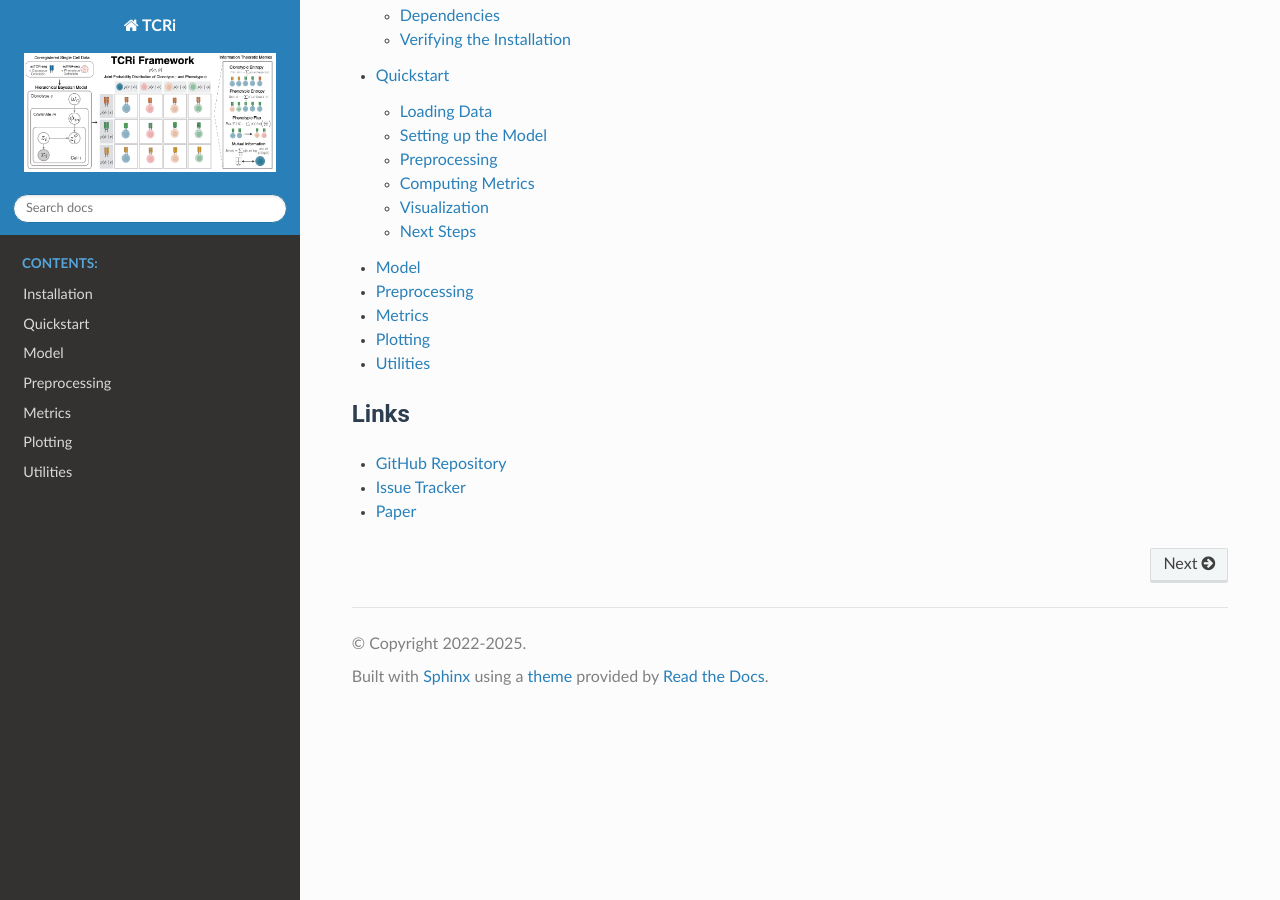
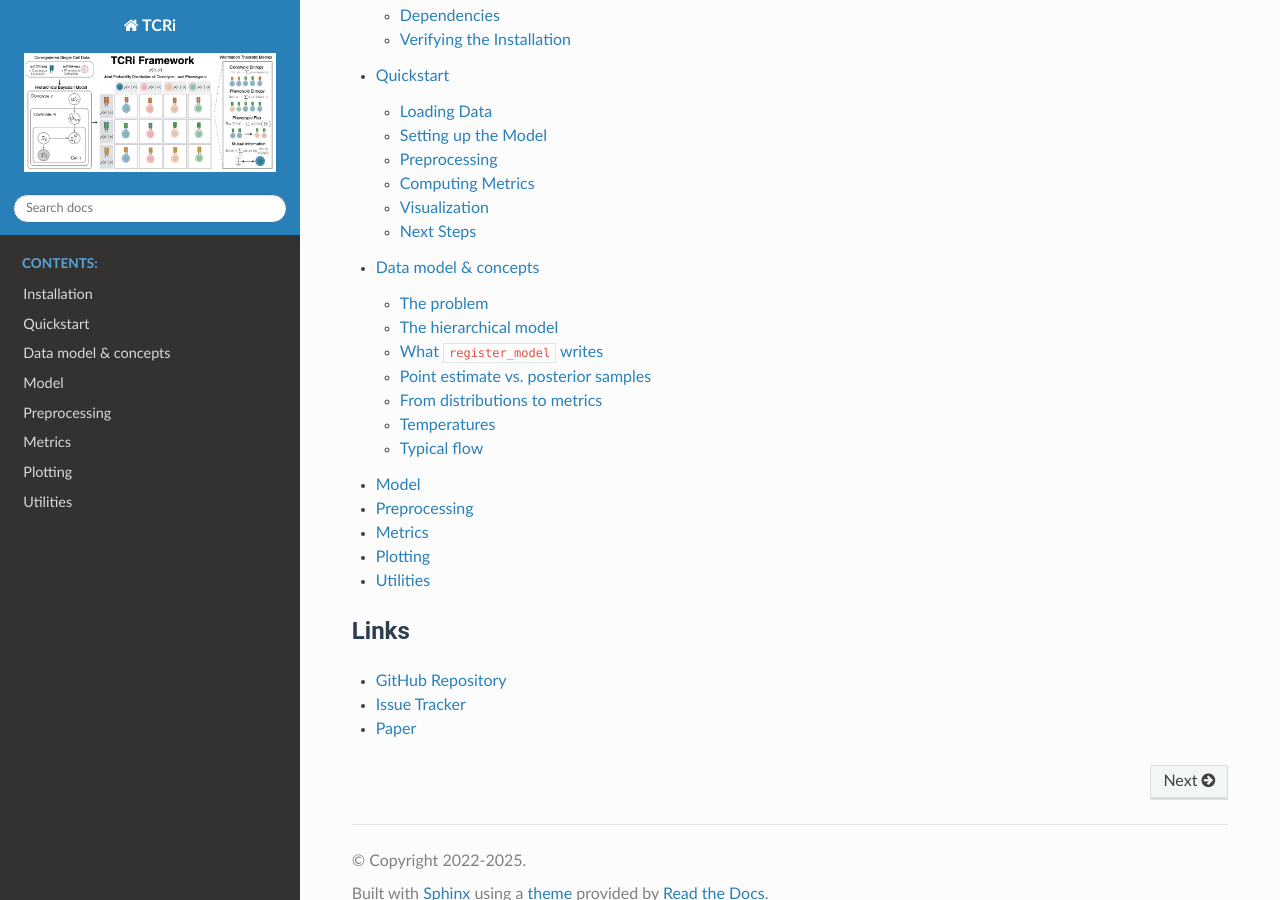
Before and after one commit to nceglia/tcri, a Sphinx documentation site: the page built from docs/index.md, in a window 1280 px wide and 900 px high, scrolled down 1373 px. Built offline with Sphinx 7.4.7 and the Read the Docs theme 3.1.0, drawn with Linux system fonts in a browser that asks for light colours; part of the change alters nothing that is shown.

Commit message:
docs: add conceptual data-model overview (D2)
New docs/concepts/data-model.md — the end-to-end mental model for TCRi:
the hierarchical generative model (clonotype prior p_c -> local p_ct per
clone x covariate -> per-cell phenotype = classifier logits + log prior),
the objects register_model writes to .uns/.obsm/.obs (with shapes), the
ct_to_c / ct_to_cov / ct_array indexing, point-estimate vs posterior
sampling, how the joint distribution feeds the entropy/MI/flux metrics,
and the three temperatures.

- index.md: add concepts/data-model to the toctree (after quickstart).
- conf.py: enable MyST dollarmath so $...$ math renders.

Builds clean (0 warnings); cross-references resolve; math renders via mathjax.

Closes Notion D2.

Co-Authored-By: Claude Opus 4.8 <noreply@anthropic.com>

````diff
--- /dev/null
+++ b/docs/concepts/data-model.md
@@ -0,0 +1,152 @@
+# Data model & concepts
+
+This page is the end-to-end mental model for TCRi: the objects it learns, where
+they live on your `AnnData`, and how the hierarchical model connects gene
+expression, clonotypes, and phenotypes. Read it once before the API reference and
+the rest will make sense.
+
+## The problem
+
+TCRi works on **paired single-cell data**: every cell has both a gene-expression
+profile and a TCR **clonotype** label, and belongs to a **covariate** group
+(e.g. timepoint, response status). The questions it answers are *distributional*:
+for a given clonotype, what is its distribution over **phenotypes**, and how does
+that distribution shift across covariates? From those distributions TCRi computes
+information-theoretic summaries (entropies, mutual information, flux).
+
+Three index sets recur throughout:
+
+| Symbol | Meaning | Example |
+|--------|---------|---------|
+| $c$ | clonotype | a TCR clone |
+| $m$ | covariate value | `T1`, `T2` |
+| $\phi$ | phenotype | `A`, `B`, `C` |
+
+A **`ct` pair** is a specific $(c, m)$ combination — clonotype $c$ observed at
+covariate $m$. Every cell maps to exactly one `ct` pair.
+
+## The hierarchical model
+
+`TCRIModel` is a two-level Bayesian model fit with Pyro on top of an scVI-style
+variational autoencoder. The generative story:
+
+1. **Clonotype prior $p_c$.** Each clonotype draws a distribution over phenotypes
+   from a mixture-Dirichlet prior: $p_c \sim \text{MixtureDirichlet}(\cdot)$,
+   shape `(n_clonotypes, P)`. This is the *top* of the hierarchy — what a clone
+   looks like overall.
+2. **Local distribution $p_{ct}$.** For each `ct` pair, a covariate-specific
+   distribution is drawn, anchored to its clone's prior:
+   $p_{ct} \sim \text{Dirichlet}(\texttt{local\_scale}\cdot p_{c[ct]})$. This lets
+   a clone's phenotype mix *shift per covariate* while staying tied to the clone
+   prior. `local_scale` controls how tightly: large → stay near the prior.
+3. **Latent $z$.** Each cell's expression $x$ is encoded to a latent $z$ under a
+   [VampPrior](https://arxiv.org/abs/1705.07120) mixture, and a ZINB decoder
+   reconstructs counts (the scVI-style expression model).
+4. **Per-cell phenotype.** A classifier maps $z$ to phenotype **logits**
+   (expression-based evidence). Combined additively with the log of the cell's
+   local prior $\log p_{ct}$, the **per-cell posterior** is
+   $\operatorname{softmax}(\text{logits} + \log p_{ct})$.
+
+So a cell's phenotype call fuses two sources: *what its expression looks like*
+(classifier logits) and *what its clone tends to be at this covariate*
+($p_{ct}$). The variational **guide** learns approximate posteriors
+$q(p_c)$ and $q(p_{ct})$; `TCRIModel`'s `get_p_ct()` returns the posterior-mean
+$p_{ct}$.
+
+## What `register_model` writes
+
+After training, {func}`register_model <tcri.preprocessing._preprocessing.register_model>`
+materializes the learned quantities onto your `AnnData` so every downstream
+function can read them. This is the **data model** the rest of the library
+assumes:
+
+| Location | Key | Meaning | Shape |
+|----------|-----|---------|-------|
+| `.uns` | `tcri_p_ct` | posterior-mean local phenotype distribution per `ct` pair | `(n_ct, P)` |
+| `.uns` | `tcri_ct_to_c` | clonotype index for each `ct` pair | `(n_ct,)` |
+| `.uns` | `tcri_ct_to_cov` | covariate index for each `ct` pair | `(n_ct,)` |
+| `.uns` | `tcri_ct_array_for_cells` | `ct`-pair index for each **cell** | `(n_cells,)` |
+| `.uns` | `tcri_cov_array_for_cells` | covariate index for each **cell** | `(n_cells,)` |
+| `.uns` | `tcri_local_scale` | Dirichlet concentration scale for posterior sampling | scalar |
+| `.uns` | `tcri_{phenotype,clonotype,covariate}_categories` | category label lists (index ↔ name) | — |
+| `.uns` | `tcri_metadata` | column-name mapping (`phenotype_col`, `clone_col`, …) | dict |
+| `.obsm` | `X_tcri` | latent means $z$ | `(n_cells, n_latent)` |
+| `.obsm` | `X_tcri_logits` | classifier phenotype logits (expression evidence) | `(n_cells, P)` |
+| `.obsm` | `X_tcri_logposterior` | `logits + log p_ct` | `(n_cells, P)` |
+| `.obsm` | `X_tcri_probabilities` | `softmax(logits + log p_ct)` — per-cell phenotype posterior | `(n_cells, P)` |
+| `.obs` | `tcri_phenotype` | hard phenotype label (argmax of the posterior) | `(n_cells,)` |
+
+```{important}
+These per-cell `.uns` arrays (`tcri_ct_array_for_cells`, `tcri_cov_array_for_cells`)
+are stored in the **original full-cell space**. Slicing the `AnnData` to a view or
+subset shifts `.obs`/`.obsm` but **not** `.uns`, so the indices misalign. Re-run
+`register_model` on a subset, or pass the full object and filter with the
+`clones=` argument. The metric functions guard against this and raise rather than
+return silently-wrong numbers.
+```
+
+### Indexing, concretely
+
+The `ct_to_c` / `ct_to_cov` arrays are the join keys. To pull the phenotype
+distribution of clonotype $c$ at covariate $m$:
+
+```text
+ct_to_c   :  ct → c        (which clone is this pair?)
+ct_to_cov :  ct → m        (which covariate is this pair?)
+ct_array  :  cell → ct     (which pair does this cell belong to?)
+tcri_p_ct :  ct → p(φ)     (the pair's phenotype distribution)
+```
+
+A cell's local prior is therefore `tcri_p_ct[ct_array[cell]]`, and all cells of a
+given covariate are `cov_array_for_cells == m`.
+
+## Point estimate vs. posterior samples
+
+Two ways to read the clone→phenotype distributions:
+
+- **Point estimate** — use the posterior mean `tcri_p_ct` directly.
+- **Posterior samples** — draw
+  $p_{ct} \sim \text{Dirichlet}(\texttt{local\_scale}\cdot \bar p_{ct})$ to
+  propagate uncertainty into the metrics.
+
+{func}`joint_distribution <tcri.preprocessing._preprocessing.joint_distribution>`
+and {func}`joint_distribution_posterior <tcri.preprocessing._preprocessing.joint_distribution_posterior>`
+expose both; passing `n_samples > 0` returns a stack of samples instead of a single
+point estimate.
+
+## From distributions to metrics
+
+The **joint distribution** $p(c, \phi)$ for a covariate — clonotypes × phenotypes,
+optionally weighted by clone size — is the input to every information-theoretic
+metric in `tcri.tl`:
+
+- **Phenotypic entropy** $H(\phi \mid c)$ — how phenotypically mixed a clone is.
+- **Clonotypic entropy** $H(c \mid \phi)$ — how clonally diverse a phenotype is.
+- **Mutual information** $I(c; \phi)$ — how much knowing the clonotype tells you
+  about phenotype (clone–phenotype coupling).
+- **Flux** — change in a clone's phenotype distribution between two covariates.
+
+## Temperatures
+
+Three distinct "temperatures" sharpen ($T<1$) or flatten ($T>1$) distributions at
+different stages — don't conflate them:
+
+| Parameter | Acts on |
+|-----------|---------|
+| `prior_temperature` | the fixed clone→phenotype prior, at model setup |
+| `guide_temperature` | the learned variational posteriors $q(p_c)$, $q(p_{ct})$ |
+| `temperature` (in `joint_distribution*`) | the combined per-cell distribution at query time |
+
+## Typical flow
+
+```text
+setup_anndata → TCRIModel(...) → model.train(...) → register_model(adata, model)
+                                                          │
+                          ┌───────────────────────────────┴───────────────┐
+                   tcri.tl metrics                                  tcri.pl plots
+            (entropy, mutual_information, flux)              (sankey, probabilities, …)
+```
+
+With the objects above on your `AnnData`, the API reference for
+[preprocessing](../api/preprocessing.md), [metrics](../api/metrics.md), and
+[plotting](../api/plotting.md) tells you the exact call signatures.
--- a/docs/conf.py
+++ b/docs/conf.py
@@ -46,6 +46,9 @@ extensions = [
     'sphinx.ext.autosummary',
     'myst_parser',
 ]
+
+# MyST: enable dollar-delimited math ($...$ and $$...$$).
+myst_enable_extensions = ["dollarmath"]
 
 # Add any paths that contain templates here, relative to this directory.
 templates_path = ['_templates']
--- a/docs/index.md
+++ b/docs/index.md
@@ -36,6 +36,7 @@ If you use TCRi in your research, please cite:
 
 usage/installation
 usage/quickstart
+concepts/data-model
 api/model
 api/preprocessing
 api/metrics
````
